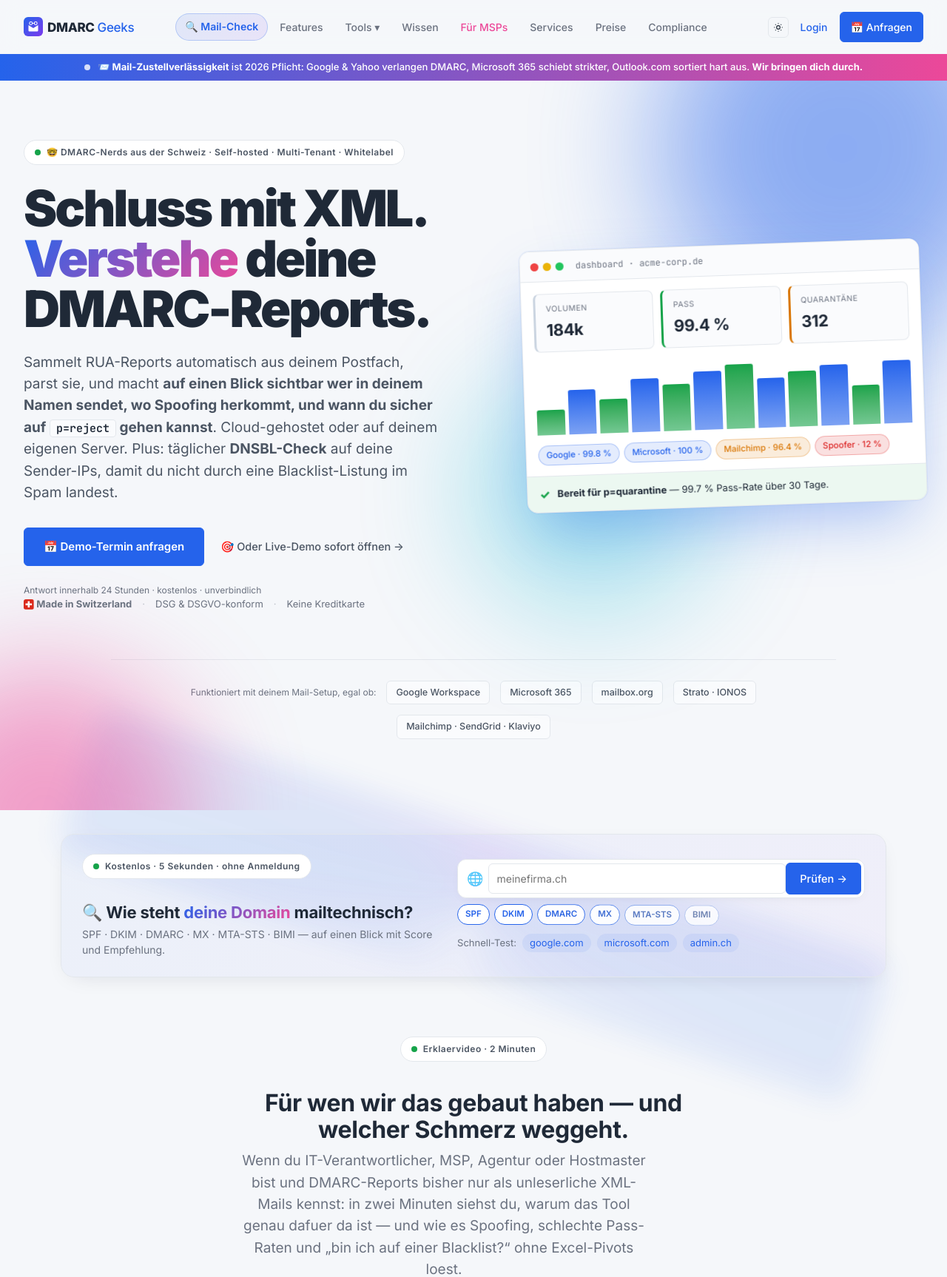
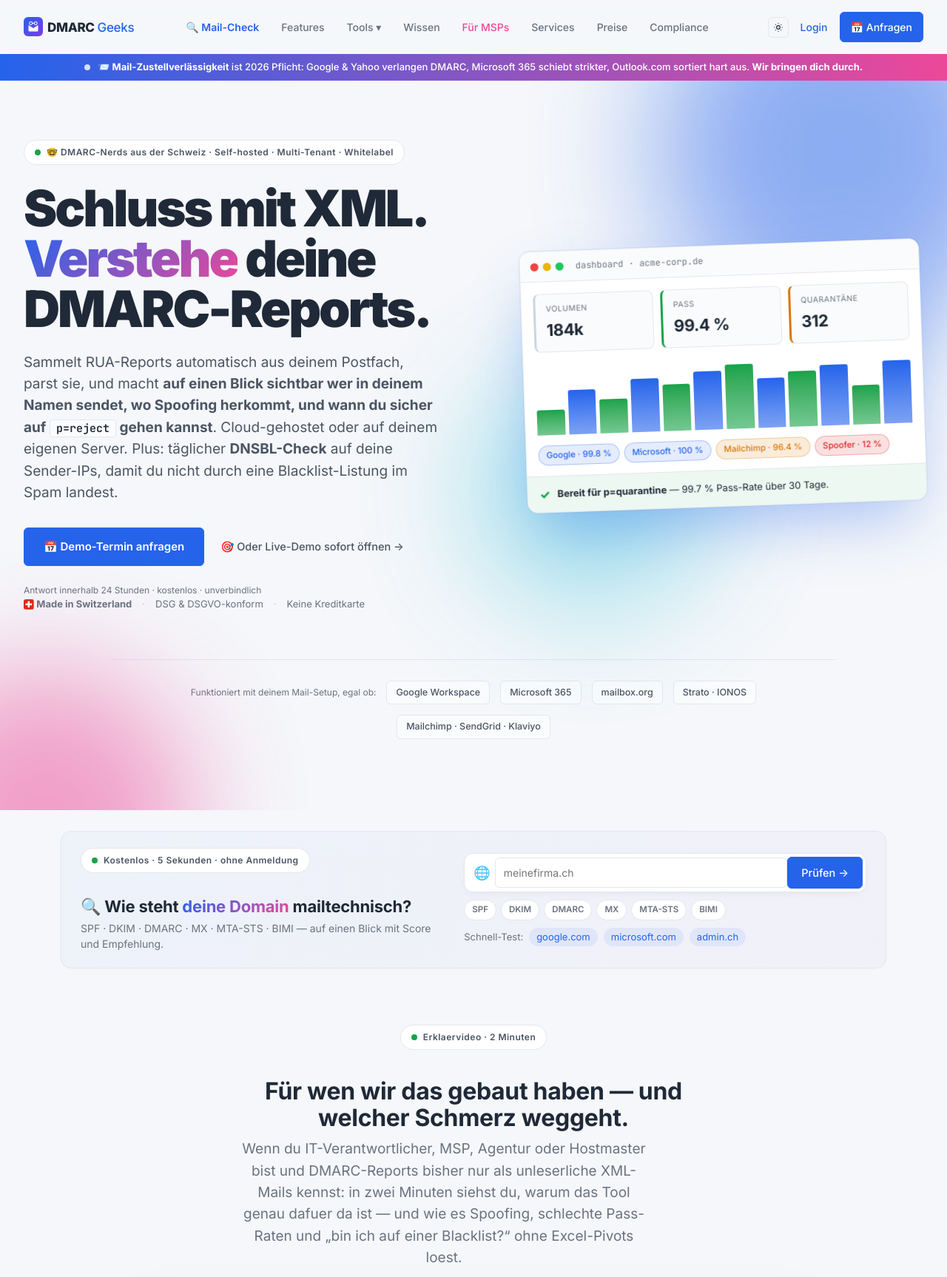
Before and after one commit to nlappenbusch/dmarc-geeks, a FastAPI app: page / in a window 1280 px wide. Shown: the top 1726 px of the page at 74% size. Run offline with FastAPI, Linux system fonts and the light colour scheme.

Commit message:
polish: schlankere Mail-Check-Pill, weniger Bling, YouTube ohne Embed-Error 153
- Nav: doppelte 'Domain pruefen'-Eintraege entfernt (Mail-Check ersetzt sie).
- Mail-Check-Pill: kein Pill mehr, schlankerer Brand-Color-Link mit
  ::before-Lupe -> kein Wrapping mehr in der Nav.
- Mini-Widget Hintergrund-Animationen weg (conic-spin, pill-pulse) -- ruhiger.
- YouTube-Embed: www.youtube.com statt -nocookie (vermeidet Error 153),
  modestbranding-Param raus. Fallback-Link 'auf YouTube oeffnen' falls
  Player-Konfiguration Probleme macht.

```diff
--- a/app/templates/_marketing_footer.html
+++ b/app/templates/_marketing_footer.html
@@ -70,19 +70,13 @@
 <style>
   /* Prominent Mail-Check link in alle Marketing-Navs (Footer-Partial wird ueberall geladen) */
   .mkt-nav .nav-mailcheck {
-    background: linear-gradient(135deg, rgba(37,99,235,0.10), rgba(124,58,237,0.10));
-    border: 1px solid rgba(37,99,235,0.25);
     color: var(--brand, #2563eb) !important;
     font-weight: 600;
-    padding: 6px 12px !important;
-    border-radius: 999px;
-    transition: background .15s, border-color .15s, transform .15s;
+    white-space: nowrap;
+    transition: color .15s;
   }
-  .mkt-nav .nav-mailcheck:hover {
-    background: linear-gradient(135deg, rgba(37,99,235,0.18), rgba(124,58,237,0.18));
-    border-color: rgba(37,99,235,0.45);
-    transform: translateY(-1px);
-  }
+  .mkt-nav .nav-mailcheck::before { content: "🔍 "; opacity: .8; }
+  .mkt-nav .nav-mailcheck:hover { color: #1d4ed8 !important; }
 
   .mkt-footer { padding: 56px 0 32px; margin-top: 80px; border-top: 1px solid var(--border, #e2e8f0); background: var(--card, #fafbfd); }
   .mkt-footer .container-mkt { max-width: 1200px; margin: 0 auto; padding: 0 20px; }
--- a/app/templates/compliance.html
+++ b/app/templates/compliance.html
@@ -22,10 +22,9 @@
 <header class="mkt-nav">
   <a class="brand" href="/"><img src="/static/logo.svg" alt="" class="brand-logo" width="26" height="26" style="vertical-align:-6px;margin-right:6px">DMARC<span>Geeks</span></a>
   <nav>
-    <a href="/check" class="nav-mailcheck">🔍 Mail-Check</a>
+    <a href="/check" class="nav-mailcheck">Mail-Check</a>
     <a href="/#features">Features</a>
-    <a href="/check">Domain prüfen</a>
-    <a href="/wissen">Wissen</a>
+        <a href="/wissen">Wissen</a>
     <a href="/services">Services</a>
     <a href="/#preise">Preise</a>
     <a href="/compliance" class="active-mkt">Compliance</a>
--- a/app/templates/datenschutz.html
+++ b/app/templates/datenschutz.html
@@ -35,7 +35,7 @@
 <header class="mkt-nav">
   <a class="brand" href="/"><img src="/static/logo.svg" alt="" class="brand-logo" width="26" height="26" style="vertical-align:-6px;margin-right:6px">DMARC<span>Geeks</span></a>
   <nav>
-    <a href="/check" class="nav-mailcheck">🔍 Mail-Check</a>
+    <a href="/check" class="nav-mailcheck">Mail-Check</a>
     <a href="/#features">Features</a>
     <a href="/wissen">Wissen</a>
     <a href="/services">Services</a>
--- a/app/templates/impressum.html
+++ b/app/templates/impressum.html
@@ -27,7 +27,7 @@
 <header class="mkt-nav">
   <a class="brand" href="/"><img src="/static/logo.svg" alt="" class="brand-logo" width="26" height="26" style="vertical-align:-6px;margin-right:6px">DMARC<span>Geeks</span></a>
   <nav>
-    <a href="/check" class="nav-mailcheck">🔍 Mail-Check</a>
+    <a href="/check" class="nav-mailcheck">Mail-Check</a>
     <a href="/#features">Features</a>
     <a href="/wissen">Wissen</a>
     <a href="/services">Services</a>
--- a/app/templates/kontakt.html
+++ b/app/templates/kontakt.html
@@ -87,7 +87,7 @@
 <header class="mkt-nav">
   <a class="brand" href="/"><img src="/static/logo.svg" alt="" class="brand-logo" width="26" height="26" style="vertical-align:-6px;margin-right:6px">DMARC<span>Geeks</span></a>
   <nav>
-    <a href="/check" class="nav-mailcheck">🔍 Mail-Check</a>
+    <a href="/check" class="nav-mailcheck">Mail-Check</a>
     <a href="/#features">Features</a>
     <a href="/wissen">Wissen</a>
     <a href="/services">Services</a>
--- a/app/templates/mailcheck.html
+++ b/app/templates/mailcheck.html
@@ -22,10 +22,9 @@
 <header class="mkt-nav">
   <a class="brand" href="/"><img src="/static/logo.svg" alt="" class="brand-logo" width="26" height="26" style="vertical-align:-6px;margin-right:6px">DMARC<span>Geeks</span></a>
   <nav>
-    <a href="/check" class="nav-mailcheck">🔍 Mail-Check</a>
+    <a href="/check" class="nav-mailcheck">Mail-Check</a>
     <a href="/#features">Features</a>
-    <a href="/check" class="active-mkt">Domain prüfen</a>
-    <a href="/wissen">Wissen</a>
+        <a href="/wissen">Wissen</a>
     <a href="/services">Services</a>
     <a href="/#preise">Preise</a>
     <a href="/compliance">Compliance</a>
--- a/app/templates/marketing.html
+++ b/app/templates/marketing.html
@@ -26,7 +26,7 @@
 <header class="mkt-nav">
   <a class="brand" href="/"><img src="/static/logo.svg" alt="" class="brand-logo" width="26" height="26" style="vertical-align:-6px;margin-right:6px">DMARC<span>Geeks</span></a>
   <nav>
-    <a href="/check" class="nav-mailcheck">🔍 Mail-Check</a>
+    <a href="/check" class="nav-mailcheck">Mail-Check</a>
     <a href="#features">Features</a>
     <div class="mkt-nav-group" tabindex="0">
       <a class="mkt-nav-trigger">Tools ▾</a>
@@ -181,31 +181,21 @@
   </div>
 </section>
 <style>
-.mini-check { padding: 32px 0 16px; }
+.mini-check { padding: 28px 0 12px; }
 .mc-card {
-  background: linear-gradient(135deg, rgba(37,99,235,0.045), rgba(124,58,237,0.045));
+  background: linear-gradient(135deg, rgba(37,99,235,0.035), rgba(124,58,237,0.035));
   border: 1px solid var(--border, #e2e8f0);
-  border-radius: 18px;
-  padding: 26px 28px;
+  border-radius: 14px;
+  padding: 22px 26px;
   display: grid;
-  grid-template-columns: 1fr 1.15fr;
-  gap: 28px;
+  grid-template-columns: 1fr 1.1fr;
+  gap: 24px;
   align-items: center;
-  position: relative;
-  box-shadow: 0 8px 32px -16px rgba(15,23,42,.18), 0 0 0 0 rgba(37,99,235,0);
-  transition: box-shadow .35s ease;
+  box-shadow: 0 2px 12px -8px rgba(15,23,42,.10);
+  transition: box-shadow .2s ease, border-color .2s ease;
 }
-.mc-card:hover { box-shadow: 0 8px 32px -16px rgba(15,23,42,.18), 0 0 0 4px rgba(37,99,235,.08); }
-.mc-card::before {
-  content: ''; position: absolute; inset: -3px; border-radius: 21px;
-  background: conic-gradient(from 0deg at 50% 50%,
-    rgba(37,99,235,.0), rgba(37,99,235,.18),
-    rgba(124,58,237,.18), rgba(37,99,235,.18), rgba(37,99,235,.0));
-  z-index: -1; filter: blur(20px); opacity: .65;
-  animation: mcGlowSpin 12s linear infinite;
-}
-@keyframes mcGlowSpin { to { transform: rotate(360deg); } }
-@media (max-width: 900px) { .mc-card { grid-template-columns: 1fr; gap: 18px; } }
+.mc-card:hover { box-shadow: 0 4px 18px -10px rgba(15,23,42,.16); border-color: rgba(37,99,235,.25); }
+@media (max-width: 900px) { .mc-card { grid-template-columns: 1fr; gap: 16px; } }
 
 .mc-text h3 { font-size: 22px; line-height: 1.25; margin: 8px 0 4px; }
 .mc-text .mc-sub { margin: 0; color: var(--muted, #64748b); font-size: 14px; }
@@ -236,13 +226,6 @@
   padding: 4px 10px; border-radius: 999px;
   background: var(--card, #fff); border: 1px solid var(--border, #e2e8f0);
   color: var(--muted, #64748b);
-  animation: mcPulse 2.6s ease-in-out infinite;
-  animation-delay: calc(var(--i) * 0.18s);
-}
-@keyframes mcPulse {
-  0%,100% { transform: translateY(0); opacity: .7; }
-  50% { transform: translateY(-2px); opacity: 1;
-        border-color: var(--brand, #2563eb); color: var(--brand, #2563eb); }
 }
 .mc-quick { display: flex; align-items: center; gap: 8px; flex-wrap: wrap; font-size: 13px; }
 .mc-quick-label { color: var(--muted, #64748b); }
@@ -335,6 +318,11 @@
 .vs-player iframe {
   position: absolute; inset: 0; width: 100%; height: 100%; border: 0;
 }
+.vs-fallback {
+  display: block; text-align: center; margin-top: 12px;
+  font-size: 12.5px; color: var(--muted, #64748b); text-decoration: none;
+}
+.vs-fallback:hover { color: var(--brand, #2563eb); text-decoration: underline; }
 @media (max-width: 640px) {
   .vs-head h2 { font-size: 24px; }
   .vs-play { width: 60px; height: 60px; }
@@ -348,14 +336,22 @@
     el.dataset.activated = '1';
     var id = el.getAttribute('data-yt');
     if (!id) return;
+    // www.youtube.com (nicht -nocookie) + minimale Params: vermeidet Error 153
+    // bei manchen Embed-Restriction-Modi.
     var iframe = document.createElement('iframe');
-    iframe.src = 'https://www.youtube-nocookie.com/embed/' + id +
-                 '?autoplay=1&rel=0&modestbranding=1&playsinline=1';
+    iframe.src = 'https://www.youtube.com/embed/' + id + '?autoplay=1&rel=0&playsinline=1';
     iframe.allow = 'accelerometer; autoplay; clipboard-write; encrypted-media; gyroscope; picture-in-picture; web-share';
     iframe.allowFullscreen = true;
     iframe.title = 'DMARC Geeks Erklaervideo';
     el.innerHTML = '';
     el.appendChild(iframe);
+    // Fallback-Link, falls Embed im Player Error 153/150 zeigt
+    var fb = document.createElement('a');
+    fb.href = 'https://www.youtube.com/watch?v=' + id;
+    fb.target = '_blank'; fb.rel = 'noopener';
+    fb.className = 'vs-fallback';
+    fb.textContent = 'Funktioniert der Player nicht? -> auf YouTube oeffnen';
+    el.parentNode.appendChild(fb);
   }
   document.querySelectorAll('.vs-player').forEach(function(el) {
     el.addEventListener('click', function() { activate(el); });
--- a/app/templates/services.html
+++ b/app/templates/services.html
@@ -22,10 +22,9 @@
 <header class="mkt-nav">
   <a class="brand" href="/"><img src="/static/logo.svg" alt="" class="brand-logo" width="26" height="26" style="vertical-align:-6px;margin-right:6px">DMARC<span>Geeks</span></a>
   <nav>
-    <a href="/check" class="nav-mailcheck">🔍 Mail-Check</a>
+    <a href="/check" class="nav-mailcheck">Mail-Check</a>
     <a href="/#features">Features</a>
-    <a href="/check">Domain prüfen</a>
-    <a href="/wissen">Wissen</a>
+        <a href="/wissen">Wissen</a>
     <a href="/services" class="active-mkt">Services</a>
     <a href="/#preise">Preise</a>
     <a href="/compliance">Compliance</a>
--- a/app/templates/services/dmarc.html
+++ b/app/templates/services/dmarc.html
@@ -22,10 +22,9 @@
 <header class="mkt-nav">
   <a class="brand" href="/"><img src="/static/logo.svg" alt="" class="brand-logo" width="26" height="26" style="vertical-align:-6px;margin-right:6px">DMARC<span>Geeks</span></a>
   <nav>
-    <a href="/check" class="nav-mailcheck">🔍 Mail-Check</a>
+    <a href="/check" class="nav-mailcheck">Mail-Check</a>
     <a href="/#features">Features</a>
-    <a href="/check">Domain prüfen</a>
-    <a href="/wissen">Wissen</a>
+        <a href="/wissen">Wissen</a>
     <a href="/services" class="active-mkt">Services</a>
     <a href="/#preise">Preise</a>
     <a href="/compliance">Compliance</a>
--- a/app/templates/services/hin.html
+++ b/app/templates/services/hin.html
@@ -22,10 +22,9 @@
 <header class="mkt-nav">
   <a class="brand" href="/"><img src="/static/logo.svg" alt="" class="brand-logo" width="26" height="26" style="vertical-align:-6px;margin-right:6px">DMARC<span>Geeks</span></a>
   <nav>
-    <a href="/check" class="nav-mailcheck">🔍 Mail-Check</a>
+    <a href="/check" class="nav-mailcheck">Mail-Check</a>
     <a href="/#features">Features</a>
-    <a href="/check">Domain prüfen</a>
-    <a href="/wissen">Wissen</a>
+        <a href="/wissen">Wissen</a>
     <a href="/services" class="active-mkt">Services</a>
     <a href="/#preise">Preise</a>
     <a href="/compliance">Compliance</a>
--- a/app/templates/services/m365.html
+++ b/app/templates/services/m365.html
@@ -22,10 +22,9 @@
 <header class="mkt-nav">
   <a class="brand" href="/"><img src="/static/logo.svg" alt="" class="brand-logo" width="26" height="26" style="vertical-align:-6px;margin-right:6px">DMARC<span>Geeks</span></a>
   <nav>
-    <a href="/check" class="nav-mailcheck">🔍 Mail-Check</a>
+    <a href="/check" class="nav-mailcheck">Mail-Check</a>
     <a href="/#features">Features</a>
-    <a href="/check">Domain prüfen</a>
-    <a href="/wissen">Wissen</a>
+        <a href="/wissen">Wissen</a>
     <a href="/services" class="active-mkt">Services</a>
     <a href="/#preise">Preise</a>
     <a href="/compliance">Compliance</a>
--- a/app/templates/services/seppmail.html
+++ b/app/templates/services/seppmail.html
@@ -22,10 +22,9 @@
 <header class="mkt-nav">
   <a class="brand" href="/"><img src="/static/logo.svg" alt="" class="brand-logo" width="26" height="26" style="vertical-align:-6px;margin-right:6px">DMARC<span>Geeks</span></a>
   <nav>
-    <a href="/check" class="nav-mailcheck">🔍 Mail-Check</a>
+    <a href="/check" class="nav-mailcheck">Mail-Check</a>
     <a href="/#features">Features</a>
-    <a href="/check">Domain prüfen</a>
-    <a href="/wissen">Wissen</a>
+        <a href="/wissen">Wissen</a>
     <a href="/services" class="active-mkt">Services</a>
     <a href="/#preise">Preise</a>
     <a href="/compliance">Compliance</a>
--- a/app/templates/tools/dkim_check.html
+++ b/app/templates/tools/dkim_check.html
@@ -22,10 +22,9 @@
 <header class="mkt-nav">
   <a class="brand" href="/"><img src="/static/logo.svg" alt="" class="brand-logo" width="26" height="26" style="vertical-align:-6px;margin-right:6px">DMARC<span>Geeks</span></a>
   <nav>
-    <a href="/check" class="nav-mailcheck">🔍 Mail-Check</a>
+    <a href="/check" class="nav-mailcheck">Mail-Check</a>
     <a href="/#features">Features</a>
-    <a href="/check">Domain prüfen</a>
-    <a href="/wissen">Wissen</a>
+        <a href="/wissen">Wissen</a>
     <a href="/services">Services</a>
     <a href="/#preise">Preise</a>
     <a href="/compliance">Compliance</a>
--- a/app/templates/tools/report_viewer.html
+++ b/app/templates/tools/report_viewer.html
@@ -22,10 +22,9 @@
 <header class="mkt-nav">
   <a class="brand" href="/"><img src="/static/logo.svg" alt="" class="brand-logo" width="26" height="26" style="vertical-align:-6px;margin-right:6px">DMARC<span>Geeks</span></a>
   <nav>
-    <a href="/check" class="nav-mailcheck">🔍 Mail-Check</a>
+    <a href="/check" class="nav-mailcheck">Mail-Check</a>
     <a href="/#features">Features</a>
-    <a href="/check">Domain prüfen</a>
-    <a href="/wissen">Wissen</a>
+        <a href="/wissen">Wissen</a>
     <a href="/services">Services</a>
     <a href="/#preise">Preise</a>
     <a href="/compliance">Compliance</a>
--- a/app/templates/wissen.html
+++ b/app/templates/wissen.html
@@ -22,10 +22,9 @@
 <header class="mkt-nav">
   <a class="brand" href="/"><img src="/static/logo.svg" alt="" class="brand-logo" width="26" height="26" style="vertical-align:-6px;margin-right:6px">DMARC<span>Geeks</span></a>
   <nav>
-    <a href="/check" class="nav-mailcheck">🔍 Mail-Check</a>
+    <a href="/check" class="nav-mailcheck">Mail-Check</a>
     <a href="/#features">Features</a>
-    <a href="/check">Domain prüfen</a>
-    <a href="/wissen" class="active-mkt">Wissen</a>
+        <a href="/wissen" class="active-mkt">Wissen</a>
     <a href="/services">Services</a>
     <a href="/#preise">Preise</a>
     <a href="/compliance">Compliance</a>
```
